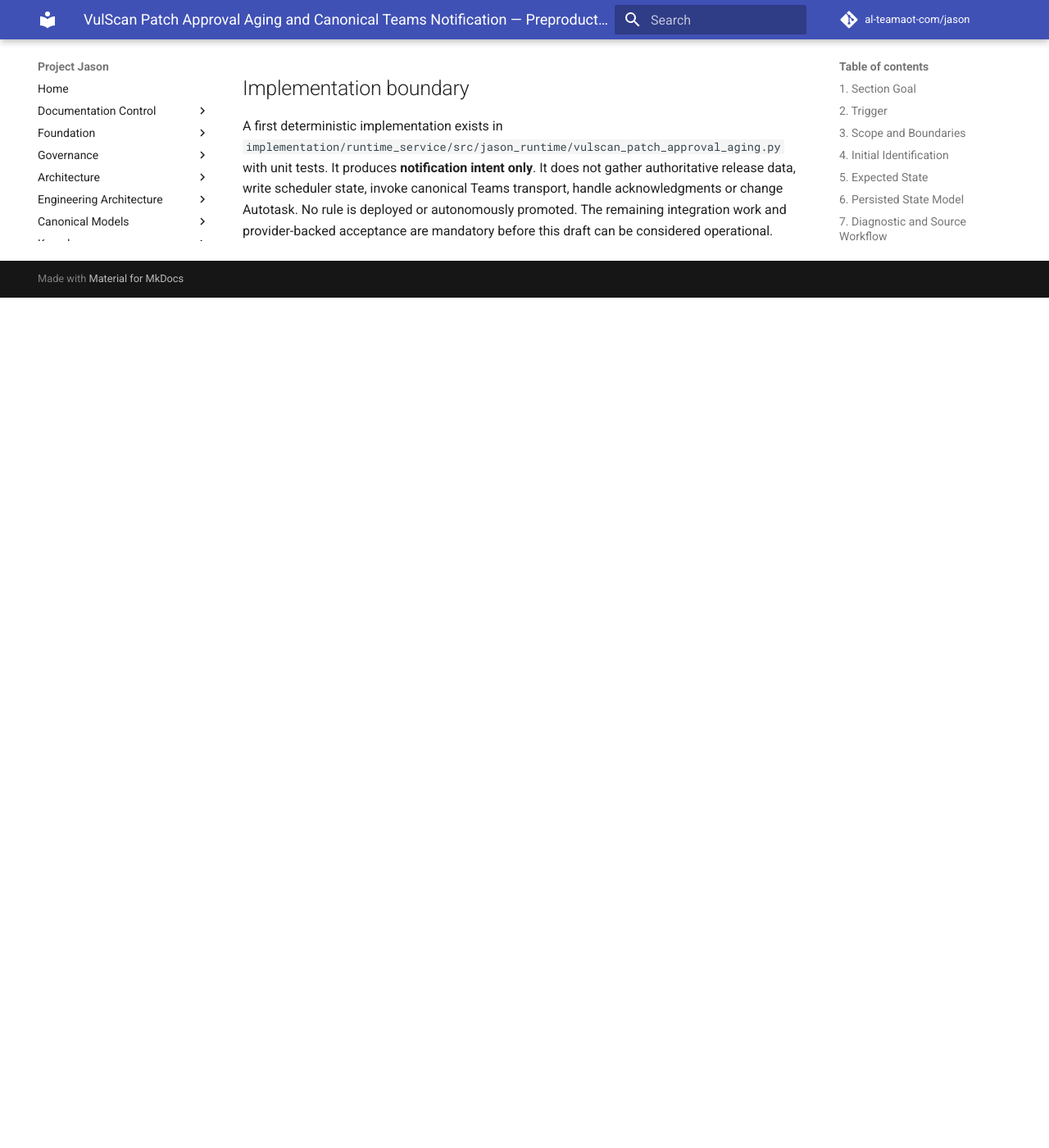
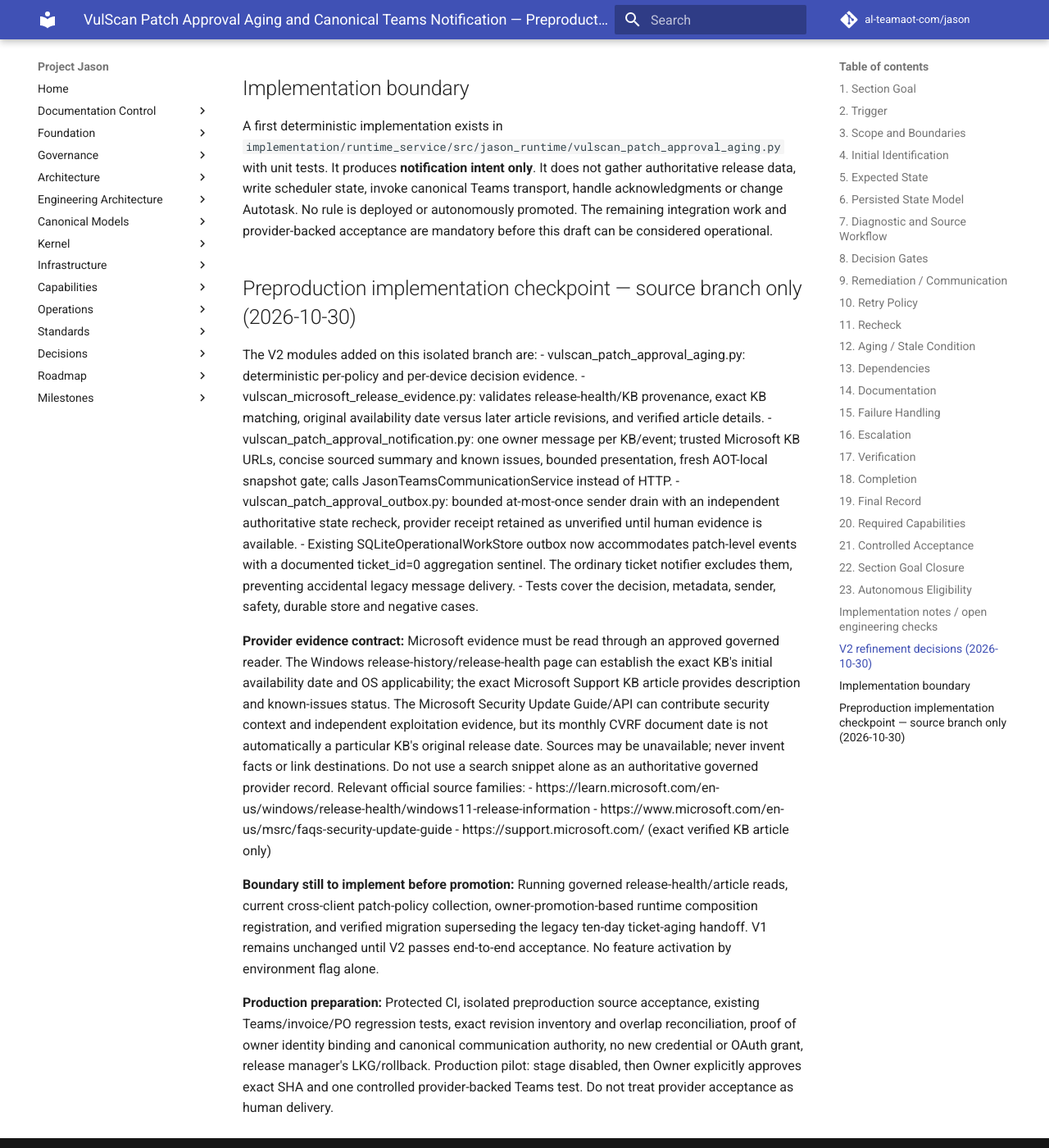
Before and after one commit to al-teamaot-com/jason, an MkDocs documentation site: the page built from docs/playbooks/Jason-VulScan-Patch-Approval-Aging-Teams-DRAFT.md, in a window 1280 px wide and 1400 px high, scrolled down 6572 px. Shown: the whole window at 82% size. Built offline with MkDocs 1.6.1 and Material for MkDocs 9.7.7, drawn with Linux system fonts in a browser that asks for light colours; comment, search, counter and statistics services are not loaded; before the commit the page ends 6935 px from its top, so only the background shows below that.

Commit message:
docs: record Microsoft source provenance and preproduction activation gates

```diff
--- a/docs/playbooks/Jason-VulScan-Patch-Approval-Aging-Teams-DRAFT.md
+++ b/docs/playbooks/Jason-VulScan-Patch-Approval-Aging-Teams-DRAFT.md
@@ -114,3 +114,23 @@
 
 ## Implementation boundary
 A first deterministic implementation exists in `implementation/runtime_service/src/jason_runtime/vulscan_patch_approval_aging.py` with unit tests. It produces **notification intent only**. It does not gather authoritative release data, write scheduler state, invoke canonical Teams transport, handle acknowledgments or change Autotask. No rule is deployed or autonomously promoted. The remaining integration work and provider-backed acceptance are mandatory before this draft can be considered operational.
+
+
+## Preproduction implementation checkpoint — source branch only (2026-10-30)
+
+The V2 modules added on this isolated branch are:
+- vulscan_patch_approval_aging.py: deterministic per-policy and per-device decision evidence.
+- vulscan_microsoft_release_evidence.py: validates release-health/KB provenance, exact KB matching, original availability date versus later article revisions, and verified article details.
+- vulscan_patch_approval_notification.py: one owner message per KB/event; trusted Microsoft KB URLs, concise sourced summary and known issues, bounded presentation, fresh AOT-local snapshot gate; calls JasonTeamsCommunicationService instead of HTTP.
+- vulscan_patch_approval_outbox.py: bounded at-most-once sender drain with an independent authoritative state recheck, provider receipt retained as unverified until human evidence is available.
+- Existing SQLiteOperationalWorkStore outbox now accommodates patch-level events with a documented ticket_id=0 aggregation sentinel. The ordinary ticket notifier excludes them, preventing accidental legacy message delivery.
+- Tests cover the decision, metadata, sender, safety, durable store and negative cases.
+
+**Provider evidence contract:** Microsoft evidence must be read through an approved governed reader. The Windows release-history/release-health page can establish the exact KB's initial availability date and OS applicability; the exact Microsoft Support KB article provides description and known-issues status. The Microsoft Security Update Guide/API can contribute security context and independent exploitation evidence, but its monthly CVRF document date is not automatically a particular KB's original release date. Sources may be unavailable; never invent facts or link destinations. Do not use a search snippet alone as an authoritative governed provider record. Relevant official source families:
+- https://learn.microsoft.com/en-us/windows/release-health/windows11-release-information
+- https://www.microsoft.com/en-us/msrc/faqs-security-update-guide
+- https://support.microsoft.com/ (exact verified KB article only)
+
+**Boundary still to implement before promotion:** Running governed release-health/article reads, current cross-client patch-policy collection, owner-promotion-based runtime composition registration, and verified migration superseding the legacy ten-day ticket-aging handoff. V1 remains unchanged until V2 passes end-to-end acceptance. No feature activation by environment flag alone.
+
+**Production preparation:** Protected CI, isolated preproduction source acceptance, existing Teams/invoice/PO regression tests, exact revision inventory and overlap reconciliation, proof of owner identity binding and canonical communication authority, no new credential or OAuth grant, release manager's LKG/rollback. Production pilot: stage disabled, then Owner explicitly approves exact SHA and one controlled provider-backed Teams test. Do not treat provider acceptance as human delivery.
```
